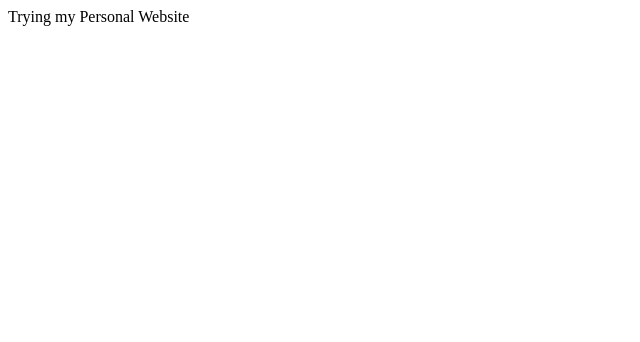
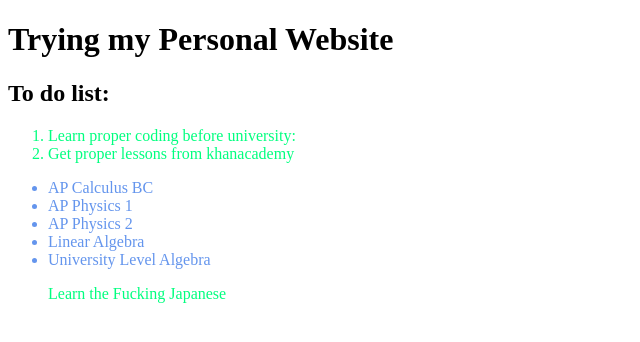
Before and after one commit to DeicideCodeX/DeicideCodeX.github.io, a plain HTML site: page index.html in a window 1280 px wide. Shown: the whole page, without its empty margins (0-640 px from the left). Drawn offline with Linux system fonts and the light colour scheme.

Commit message:
Added new Colors and Lists

```diff
--- a/index.html
+++ b/index.html
@@ -2,8 +2,29 @@
 <html lang="en">
     <head>
         <title>My Personal Website</title>
+        <style>
+            ol {
+                color: springgreen;
+            }
+            ul {
+                color: cornflowerblue;
+            }
+        </style>
     </head>
     <body>
-        Trying my Personal Website
+        <h1>Trying my Personal Website</h1>
+        <h2>To do list:</h2>
+        <ol>
+            <li>Learn proper coding before university:</li>
+            <li>Get proper lessons from khanacademy</li>
+        </ol>
+        <ul>
+            <li>AP Calculus BC</li>
+            <li>AP Physics 1</li>
+            <li>AP Physics 2</li>
+            <li>Linear Algebra</li>
+            <li>University Level Algebra</li>
+        </ul>
+        <ol>Learn the Fucking Japanese</ol>
     </body>
 </html>
```
